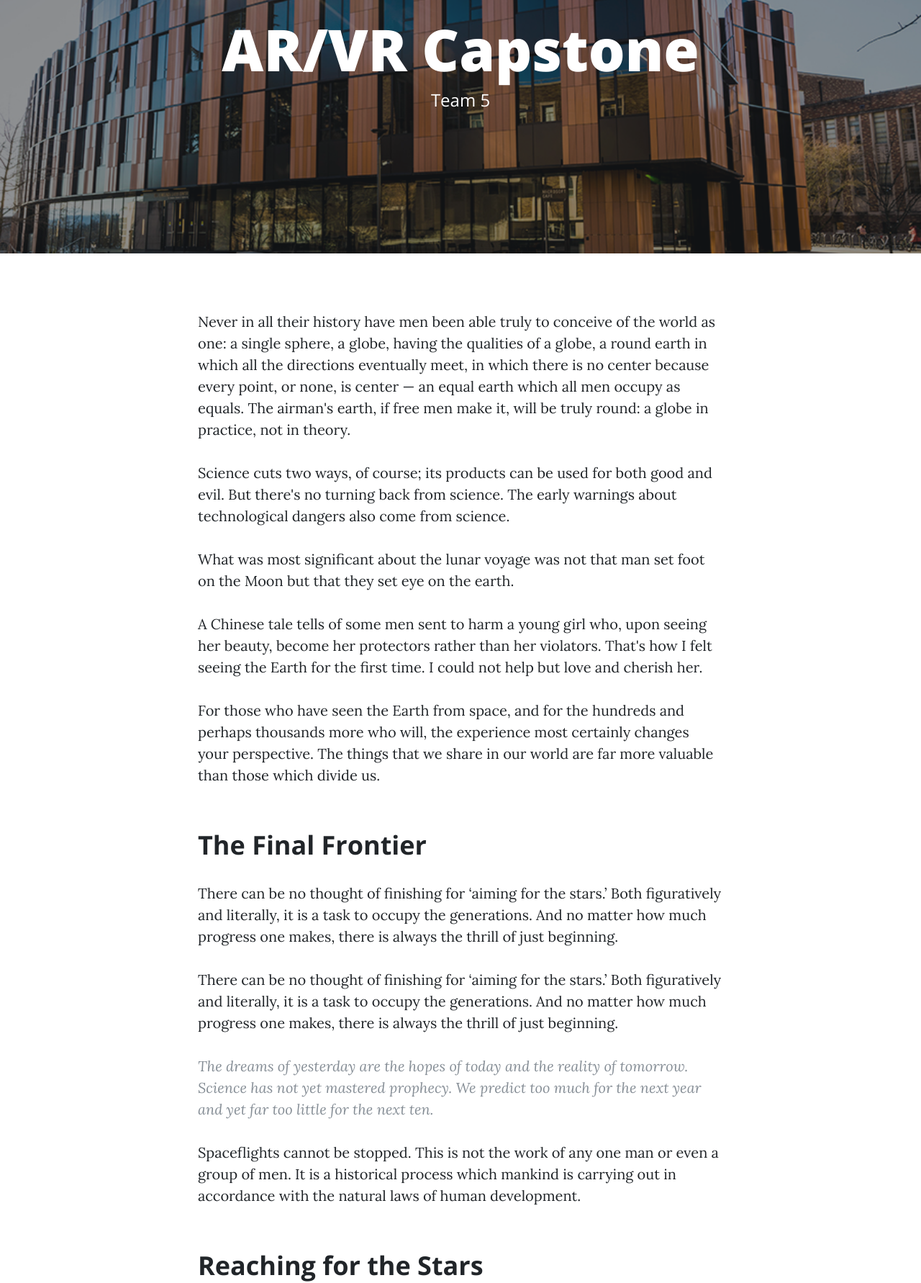
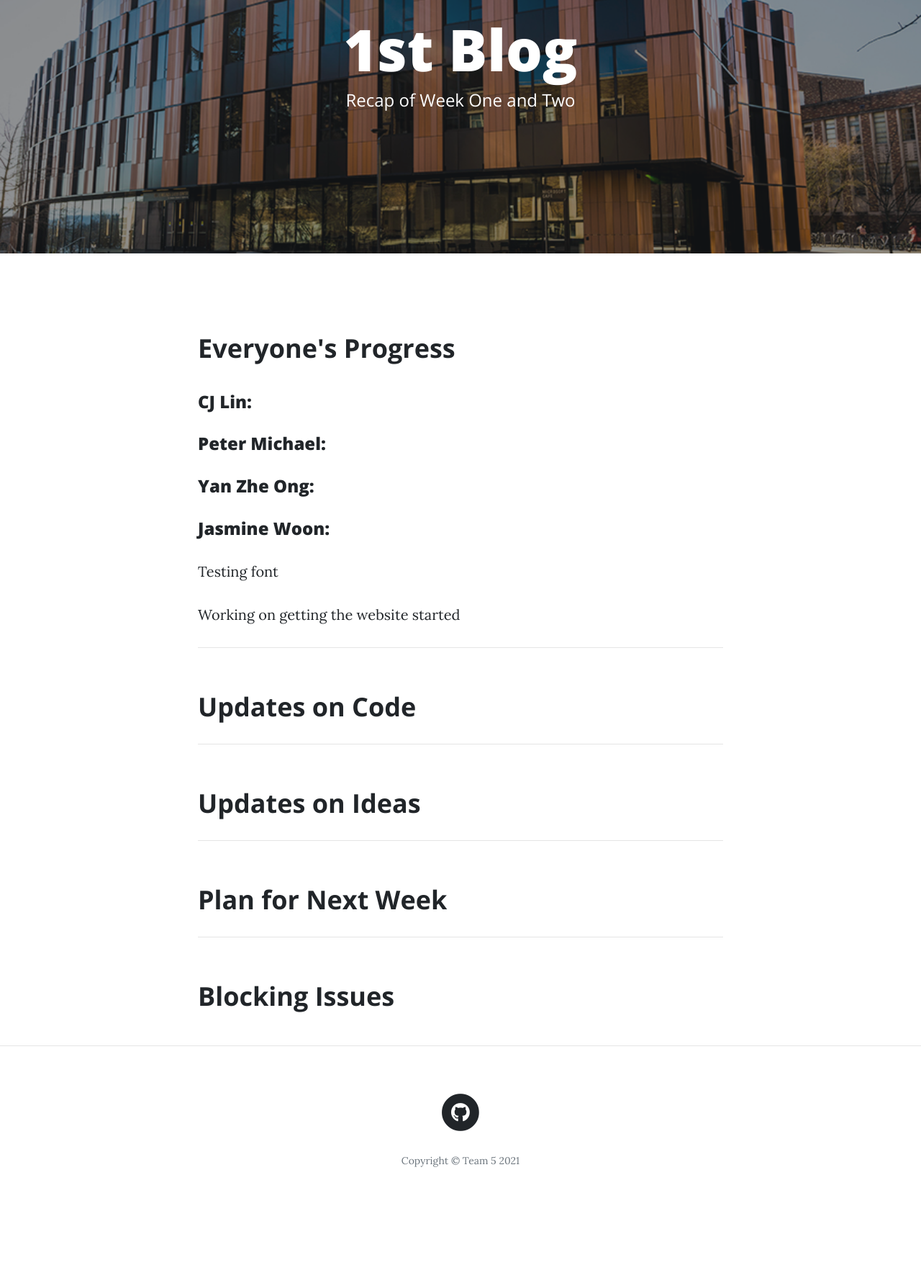
Before and after one commit to UWRealityLab/xrcapstone21sp-team5, a website: page docs/weekOneTwoBlog.html in a window 1280 px wide. Shown: the part 180-1962 px from the top of the page at 72% size. After the commit the page ends 1868 px from the top, so only its background shows below. Drawn offline with nearby package versions, Linux system fonts and the light colour scheme.

Commit message:
Clean Up
Got rid of some template code

```diff
--- a/docs/weekOneTwoBlog.html
+++ b/docs/weekOneTwoBlog.html
@@ -57,8 +57,8 @@
       <div class="row">
         <div class="col-lg-8 col-md-10 mx-auto">
           <div class="site-heading">
-            <h1>AR/VR Capstone</h1>
-            <span class="subheading">Team 5</span>
+            <h1>1st Blog</h1>
+            <span class="subheading">Recap of Week One and Two</span>
           </div>
         </div>
       </div>
@@ -70,42 +70,71 @@
     <div class="container">
       <div class="row">
         <div class="col-lg-8 col-md-10 mx-auto">
-          <p>Never in all their history have men been able truly to conceive of the world as one: a single sphere, a globe, having the qualities of a globe, a round earth in which all the directions eventually meet, in which there is no center because every point, or none, is center — an equal earth which all men occupy as equals. The airman's earth, if free men make it, will be truly round: a globe in practice, not in theory.</p>
 
-          <p>Science cuts two ways, of course; its products can be used for both good and evil. But there's no turning back from science. The early warnings about technological dangers also come from science.</p>
+          <h2 class="section-heading">Everyone's Progress</h2>
+          <br>
+          <h4>CJ Lin: </h4>
 
-          <p>What was most significant about the lunar voyage was not that man set foot on the Moon but that they set eye on the earth.</p>
+          <p></p>
 
-          <p>A Chinese tale tells of some men sent to harm a young girl who, upon seeing her beauty, become her protectors rather than her violators. That's how I felt seeing the Earth for the first time. I could not help but love and cherish her.</p>
+          <p></p>
 
-          <p>For those who have seen the Earth from space, and for the hundreds and perhaps thousands more who will, the experience most certainly changes your perspective. The things that we share in our world are far more valuable than those which divide us.</p>
+          <h4>Peter Michael: </h4>
 
-          <h2 class="section-heading">The Final Frontier</h2>
+          <p></p>
 
-          <p>There can be no thought of finishing for ‘aiming for the stars.’ Both figuratively and literally, it is a task to occupy the generations. And no matter how much progress one makes, there is always the thrill of just beginning.</p>
+          <p></p>
 
-          <p>There can be no thought of finishing for ‘aiming for the stars.’ Both figuratively and literally, it is a task to occupy the generations. And no matter how much progress one makes, there is always the thrill of just beginning.</p>
+          <h4>Yan Zhe Ong: </h4>
 
-          <blockquote class="blockquote">The dreams of yesterday are the hopes of today and the reality of tomorrow. Science has not yet mastered prophecy. We predict too much for the next year and yet far too little for the next ten.</blockquote>
+          <p></p>
 
-          <p>Spaceflights cannot be stopped. This is not the work of any one man or even a group of men. It is a historical process which mankind is carrying out in accordance with the natural laws of human development.</p>
+          <p></p>
 
-          <h2 class="section-heading">Reaching for the Stars</h2>
+          <h4>Jasmine Woon: </h4>
 
-          <p>As we got further and further away, it [the Earth] diminished in size. Finally it shrank to the size of a marble, the most beautiful you can imagine. That beautiful, warm, living object looked so fragile, so delicate, that if you touched it with a finger it would crumble and fall apart. Seeing this has to change a man.</p>
+          <p>Testing font</p>
 
-          <a href="#">
-            <img class="img-fluid" src="img/post-sample-image.jpg" alt="">
-          </a>
-          <span class="caption text-muted">To go places and do things that have never been done before – that’s what living is all about.</span>
+          <p>Working on getting the website started</p>
 
-          <p>Space, the final frontier. These are the voyages of the Starship Enterprise. Its five-year mission: to explore strange new worlds, to seek out new life and new civilizations, to boldly go where no man has gone before.</p>
+          <hr>
 
-          <p>As I stand out here in the wonders of the unknown at Hadley, I sort of realize there’s a fundamental truth to our nature, Man must explore, and this is exploration at its greatest.</p>
+          <h2 class="section-heading">Updates on Code</h2>
 
-          <p>Placeholder text by
-            <a href="http://spaceipsum.com/">Space Ipsum</a>. Photographs by
-            <a href="https://www.flickr.com/photos/nasacommons/">NASA on The Commons</a>.</p>
+          <p></p>
+
+          <p></p>
+
+          <p></p>
+
+          <hr>
+
+          <h2 class="section-heading">Updates on Ideas</h2>
+
+          <p></p>
+
+          <p></p>
+
+          <p></p>
+
+          <hr>
+
+          <h2 class="section-heading">Plan for Next Week</h2>
+
+          <p></p>
+
+          <p></p>
+
+          <hr>
+
+
+          <h2 class="section-heading">Blocking Issues</h2>
+
+          <p></p>
+
+          <p></p>
+
+
         </div>
       </div>
     </div>
@@ -133,3 +162,18 @@
       </div>
     </div>
   </footer>
+
+
+
+  <!--Extra Blog stuff-->
+
+  <!-- Image and captionering
+    <a href="#">
+      <img class="img-fluid" src="img/post-sample-image.jpg" alt="">
+    </a>
+    <span class="caption text-muted">To go places and do things that have never been done before – that’s what living is all about.</span>
+      -->
+
+  <!-- block quote
+          <blockquote class="blockquote">The dreams of yesterday are the hopes of today and the reality of tomorrow. Science has not yet mastered prophecy. We predict too much for the next year and yet far too little for the next ten.</blockquote>
+          -->
```
Also changed, not shown: docs/index.html (+1 -1 lines), docs/post.html (+2 -8 lines), docs/team.html (+2 -2 lines).
